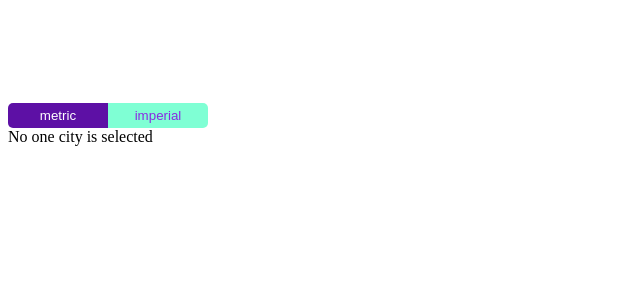
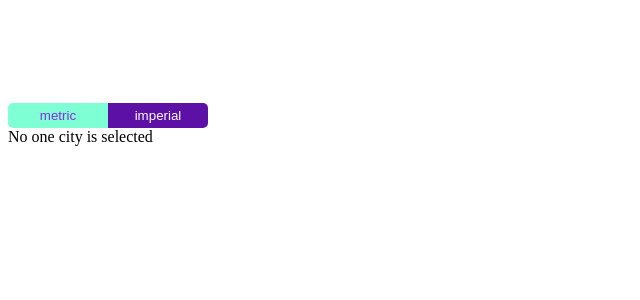
Before and after one commit to sergv100/weather-app, a Vue app: page / in a window 1280 px wide. Shown: the top 300 px of the page, without its empty margins (0-640 px from the left). Built offline with nearby package versions, Linux system fonts and the light colour scheme; the HTML template or start-up script is replaced by a standard one.

Commit message:
Change default unit

```diff
--- a/src/App.vue
+++ b/src/App.vue
@@ -22,7 +22,7 @@
   import { ref, watch } from 'vue'
   import { WeatherUnits } from '@/utils/constants'
 
-  const unit = ref(WeatherUnits.IMPERIAL)
+  const unit = ref(WeatherUnits.METRIC)
   const cityId = ref(null)
   const weatherData = ref(null)
 
```
